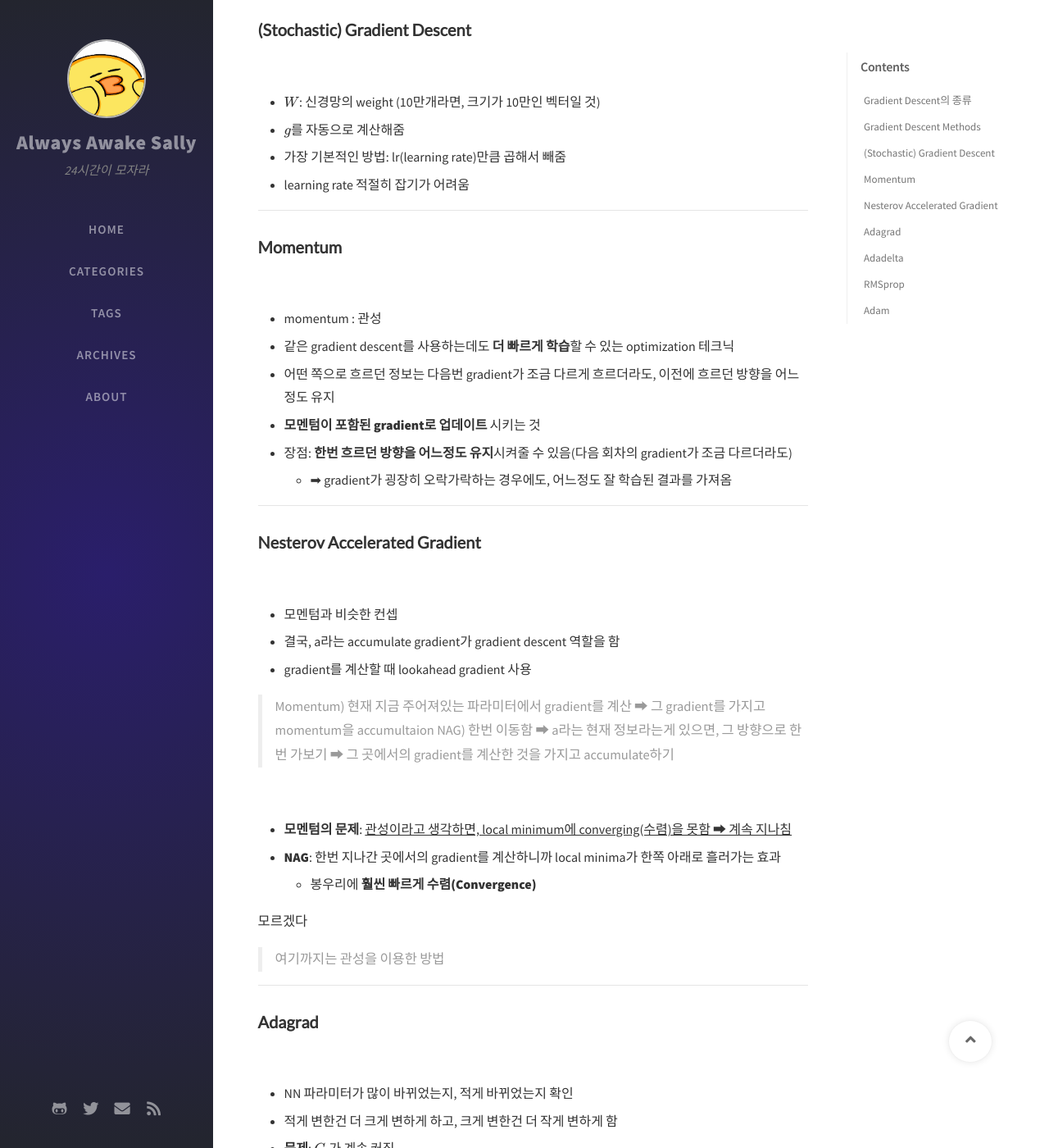
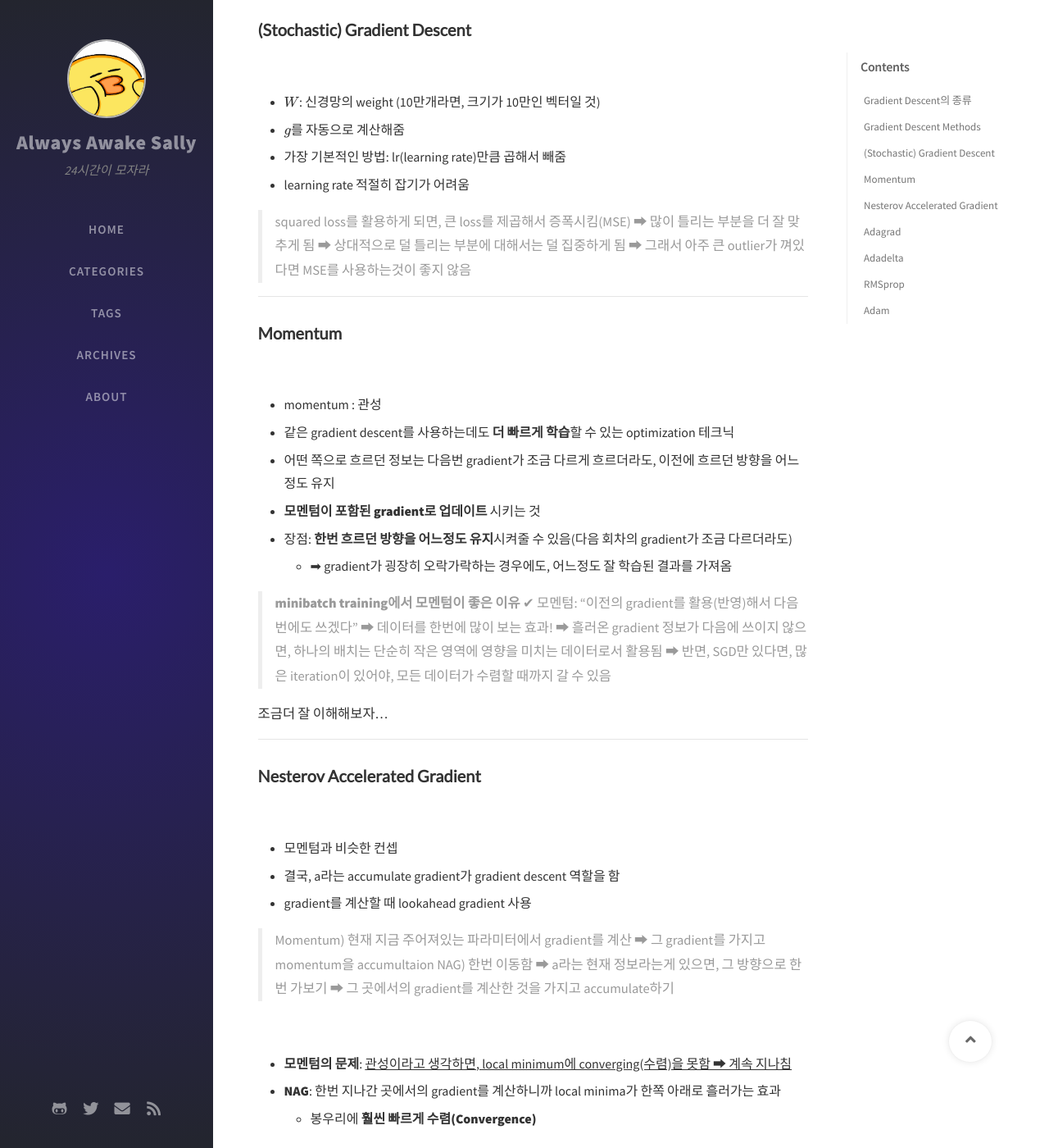
Before and after one commit to bsm8734/bsm8734.github.io, a Jekyll site: the page built from _posts/NAVER_BoostCamp_AI_Tech/DL_Basic/Day012/2021-02-02-bc-d012-2-dlbasic-optimization-gradient-descent-methods.md, in a window 1280 px wide and 1400 px high, scrolled down 1961 px. Shown: the whole window at 82% size. Built offline with Jekyll 4.4.1, drawn with Linux system fonts in a browser that asks for light colours; nearby versions of some CDN libraries; formulas are drawn with MathJax 3; comment, search, counter and statistics services are not loaded; some of the changed text lies outside the part shown.

Commit message:
[modify] BCAI - Day12

```diff
--- a/_posts/NAVER_BoostCamp_AI_Tech/DL_Basic/Day012/2021-02-02-bc-d012-2-dlbasic-optimization-gradient-descent-methods.md
+++ b/_posts/NAVER_BoostCamp_AI_Tech/DL_Basic/Day012/2021-02-02-bc-d012-2-dlbasic-optimization-gradient-descent-methods.md
@@ -81,6 +81,11 @@
 - 가장 기본적인 방법: lr(learning rate)만큼 곱해서 빼줌
 - learning rate 적절히 잡기가 어려움
 
+> squared loss를 활용하게 되면, 큰 loss를 제곱해서 증폭시킴(MSE)
+> ➡ 많이 틀리는 부분을 더 잘 맞추게 됨
+> ➡ 상대적으로 덜 틀리는 부분에 대해서는 덜 집중하게 됨
+> ➡ 그래서 아주 큰 outlier가 껴있다면 MSE를 사용하는것이 좋지 않음
+
 ---
 
 ### **Momentum**
@@ -93,6 +98,13 @@
 - **모멘텀이 포함된 gradient로 업데이트** 시키는 것
 - 장점: **한번 흐르던 방향을 어느정도 유지**시켜줄 수 있음(다음 회차의 gradient가 조금 다르더라도)
   - ➡ gradient가 굉장히 오락가락하는 경우에도, 어느정도 잘 학습된 결과를 가져옴
+
+> **minibatch training에서 모멘텀이 좋은 이유**
+> ✔ 모멘텀: "이전의 gradient를 활용(반영)해서 다음번에도 쓰겠다" ➡ 데이터를 한번에 많이 보는 효과!
+> ➡ 흘러온 gradient 정보가 다음에 쓰이지 않으면, 하나의 배치는 단순히 작은 영역에 영향을 미치는 데이터로서 활용됨
+> ➡ 반면, SGD만 있다면, 많은 iteration이 있어야, 모든 데이터가 수렴할 때까지 갈 수 있음
+
+조금더 잘 이해해보자...
 
 ---
 
@@ -175,7 +187,7 @@
 
 ![26](/assets/img/sources/2021-02-03-01-37-07.png)
 
-- 이전의 방식들과 모멘텀을 동시에 활용
+- 모멘텀과 adaptive learning rate를 합친 것 ➡ 일반적으로 성능이 좋음
 - **특징**
   - **gradient의 크기가 변함에 따라서** (혹은 gradient의 square의 크기에 따라서) **adaptive하게 learning rate를 바꿈**
   - 이전의 gradient 정보에 해당하는 모멘텀 두개를 합친 것
@@ -185,3 +197,7 @@
 > - $\beta_2$: Gradient Squares에 대한 EMA 정보
 > - $\eta$ (=lr, learning rate)
 > - $\epsilon$ (=입실론)
+
+> **adaptive learning rate**
+> 어느 파라미터에서는 lr을 줄이고 어떤 파라미터의 lr은 높일 수 있음
+> 따라서, 같은 base learning rate를 가지고 있다 하더라도 훨씬 더 빠르게 학습 가능
```
Also changed, not shown: _posts/NAVER_BoostCamp_AI_Tech/DL_Basic/Day012/2021-02-02-bc-d012-3-dlbasic-optimization-regularization.md (+12 -10 lines).
